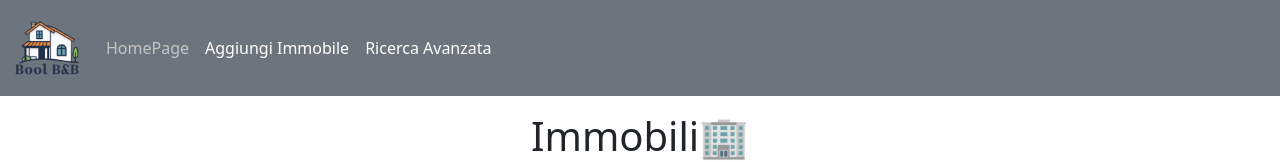
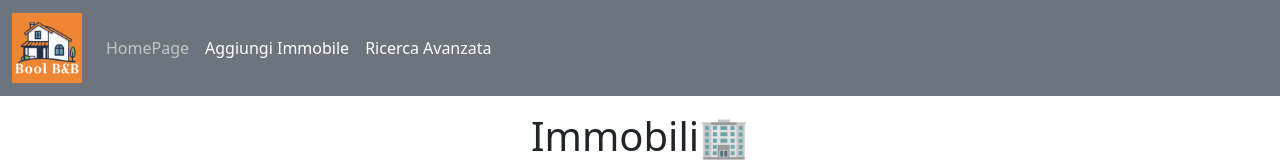
Before and after one commit to AlessandroSottosanti/bool-bnb-team-3, a React (Vite) app: page / in a window 1280 px wide. Shown: the top 162 px of the page. Built offline with nearby package versions, Linux system fonts and the light colour scheme; no server answers.

Commit message:
feat: orange icon

```diff
--- a/src/components/AppHeader.jsx
+++ b/src/components/AppHeader.jsx
@@ -25,7 +25,7 @@ function AppHeader() {
           <div className="container-fluid">
               <NavLink className="navbar-brand" to="/">
                 <img
-                  src="../images/logo.png"
+                  src="../images/newlogo.png"
                   style={{ width: "70px", height: "70px" }}
                 />
               </NavLink>
```
Also changed, not shown: public/images/newlogo.png (added).
